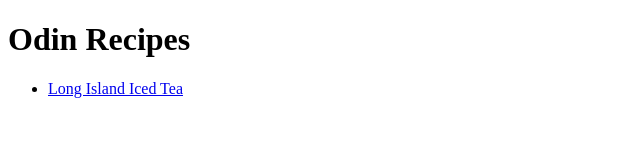
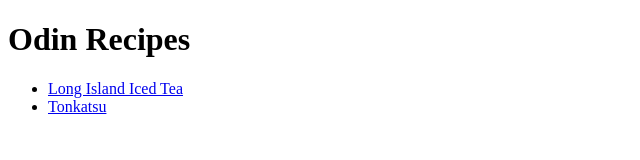
Before and after one commit to imbvn/odin-recipes, a plain HTML site: page index.html in a window 1280 px wide. Shown: the full height of the page, 0-640 px from the left. Drawn offline with Linux system fonts and the light colour scheme.

Commit message:
Added Tonkatsu hyperlink

```diff
--- a/index.html
+++ b/index.html
@@ -12,6 +12,9 @@
             <li>
                 <a href="recipes/long-island-iced-tea.html">Long Island Iced Tea</a>
             </li>
+            <li>
+                <a href="recipes/tonkatsu.html">Tonkatsu</a>
+            </li>
         </ul>
     </body>
 </html>
```
